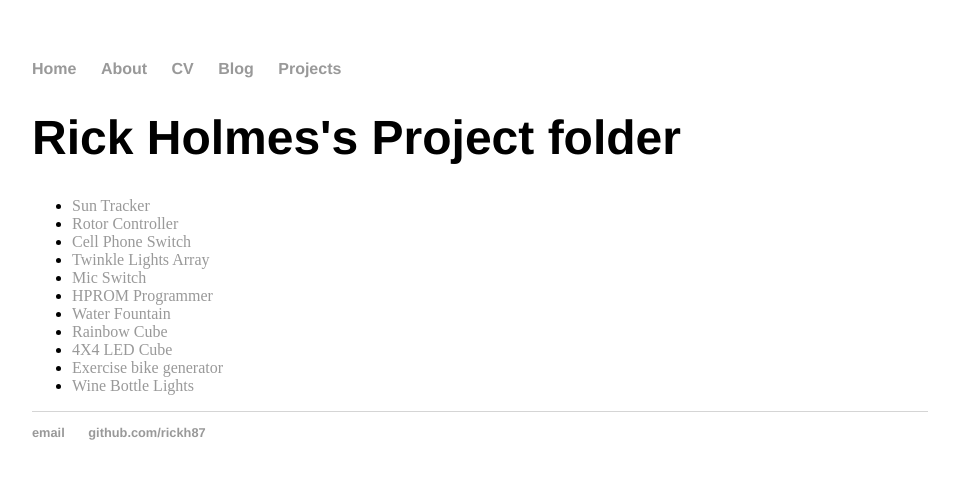
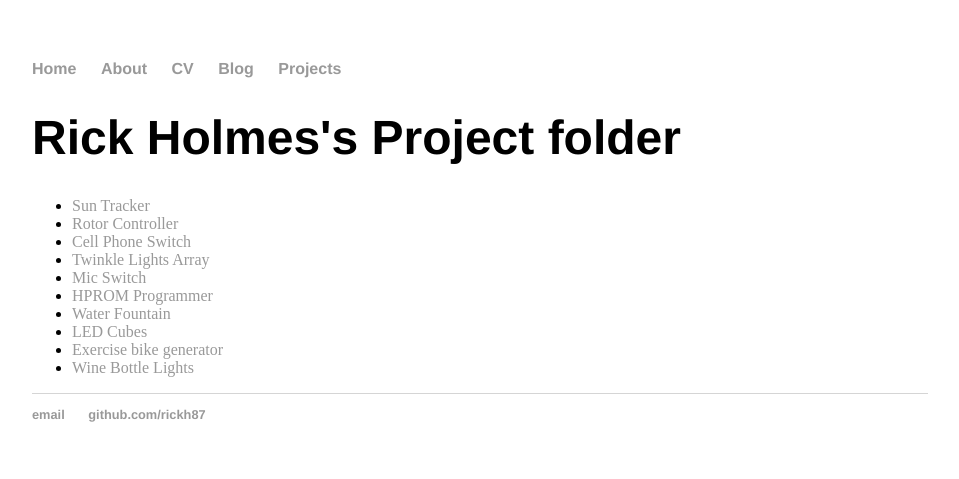
Before and after one commit to rickh87/rickh87.github.io, a Jekyll site: the page built from projects/index.html, in a window 1280 px wide. Shown: the top 479 px of the page, without its empty margins (160-1119 px from the left). Built offline with Jekyll 4.4.1, drawn with Linux system fonts in a browser that asks for light colours.

Commit message:
another test to see if add/commit/push script really works

```diff
--- a/projects/index.html
+++ b/projects/index.html
@@ -11,8 +11,7 @@ title: Rick Holmes's Project folder
            <li><a href = "https://rickh87.github.io/projects/Wine_Bottle_Lights/Wine_Bottle_Lights.html">Mic Switch</a></li>
            <li><a href = "https://rickh87.github.io/projects/Wine_Bottle_Lights/Wine_Bottle_Lights.html">HPROM Programmer</a></li>
            <li><a href = "https://rickh87.github.io/projects/Wine_Bottle_Lights/Wine_Bottle_Lights.html">Water Fountain</a></li>
-           <li><a href = "https://rickh87.github.io/projects/Wine_Bottle_Lights/Wine_Bottle_Lights.html">Rainbow Cube</a></li>
-           <li><a href = "https://rickh87.github.io/projects/4X4_LED_Cube/4X4_LED_Cube.html">4X4 LED Cube</a></li>
+           <li><a href = "https://rickh87.github.io/projects/4X4_LED_Cube/4X4_LED_Cube.html">LED Cubes</a></li>
            <li><a href = "https://rickh87.github.io/projects/Exbikegen/Exbikegen.html">Exercise bike generator</a></li>
            <li><a href = "https://rickh87.github.io/projects/Wine_Bottle_Lights/Wine_Bottle_Lights.html">Wine Bottle Lights</a></li>
 	</ul>
```
